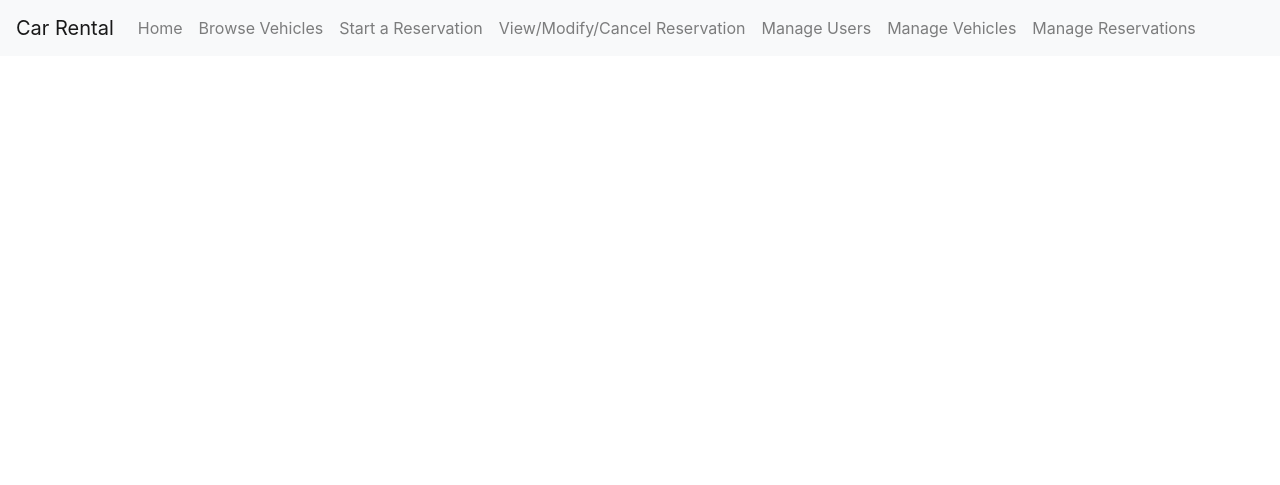
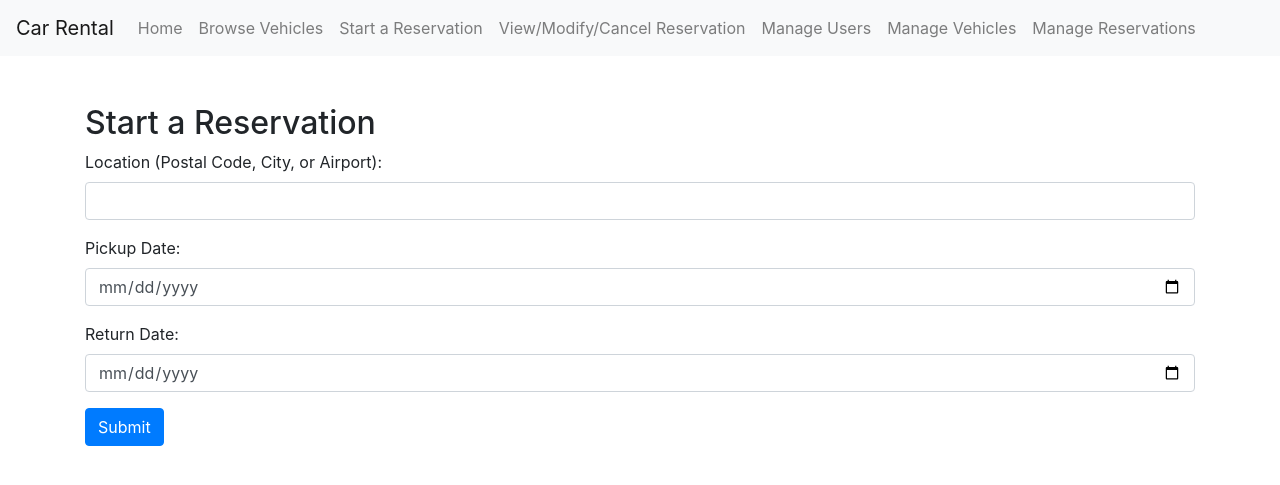
Before and after one commit to CrazyComrades/crazy_comrades-soen341projectW2024, a Flask app: template Car_rental_app/website/templates/base.html in a window 1280 px wide. Shown: the top 485 px of the page. Run offline with Flask 3, Linux system fonts and the light colour scheme; the template is opened without the code that fills it, so the values that code supplies are empty; some libraries are stand-ins or nearby versions.

Commit message:
reservation

```diff
--- a/Car_rental_app/website/templates/base.html
+++ b/Car_rental_app/website/templates/base.html
@@ -56,5 +56,47 @@
         integrity="sha384-JZR6Spejh4U02d8jOt6vLEHfe/JQGiRRSQQxSfFWpi1MquVdAyjUar5+76PVCmYl"
         crossorigin="anonymous"></script>
 
+<!-- Reservation form -->
+<div class="container mt-5">
+    <h2>Start a Reservation</h2>
+    <form id="reservationForm">
+        <div class="form-group">
+            <label for="location">Location (Postal Code, City, or Airport):</label>
+            <input type="text" class="form-control" id="location" required>
+        </div>
+        <div class="form-group">
+            <label for="pickupDate">Pickup Date:</label>
+            <input type="date" class="form-control" id="pickupDate" required>
+        </div>
+        <div class="form-group">
+            <label for="returnDate">Return Date:</label>
+            <input type="date" class="form-control" id="returnDate" required>
+        </div>
+        <button type="submit" class="btn btn-primary">Submit</button>
+    </form>
+</div>
+
+<!-- jQuery Slim, Popper.js, Bootstrap JS -->
+<script src="https://code.jquery.com/jquery-3.2.1.slim.min.js" integrity="sha384-KJ3o2DKtIkvYIK3UENzmM7KCkRr/rE9/Qpg6aAZGJwFDMVNA/GpGFF93hXpG5KkN" crossorigin="anonymous"></script>
+<script src="https://cdnjs.cloudflare.com/ajax/libs/popper.js/1.12.9/umd/popper.min.js" integrity="sha384-ApNbgh9B+Y1QKtv3Rn7W3mgPxhU9K/ScQsAP7hUibX39j7fakFPskvXusvfa0b4Q" crossorigin="anonymous"></script>
+<script src="https://maxcdn.bootstrapcdn.com/bootstrap/4.0.0/js/bootstrap.min.js" integrity="sha384-JZR6Spejh4U02d8jOt6vLEHfe/JQGiRRSQQxSfFWpi1MquVdAyjUar5+76PVCmYl" crossorigin="anonymous"></script>
+
+<!-- JavaScript code for handling reservation form submission -->
+<script>
+    $(document).ready(function() {
+        $('#reservationForm').submit(function(event) {
+            event.preventDefault(); // Prevent form submission
+            // Gather form data
+            var location = $('#location').val();
+            var pickupDate = $('#pickupDate').val();
+            var returnDate = $('#returnDate').val();
+            // process this data, send it to the backend via AJAX
+            console.log("Location:", location);
+            console.log("Pickup Date:", pickupDate);
+            console.log("Return Date:", returnDate);
+            // HERE, add code to send this data to the backend for processing
+        });
+    });
+</script>
 </body>
 </html>
```
